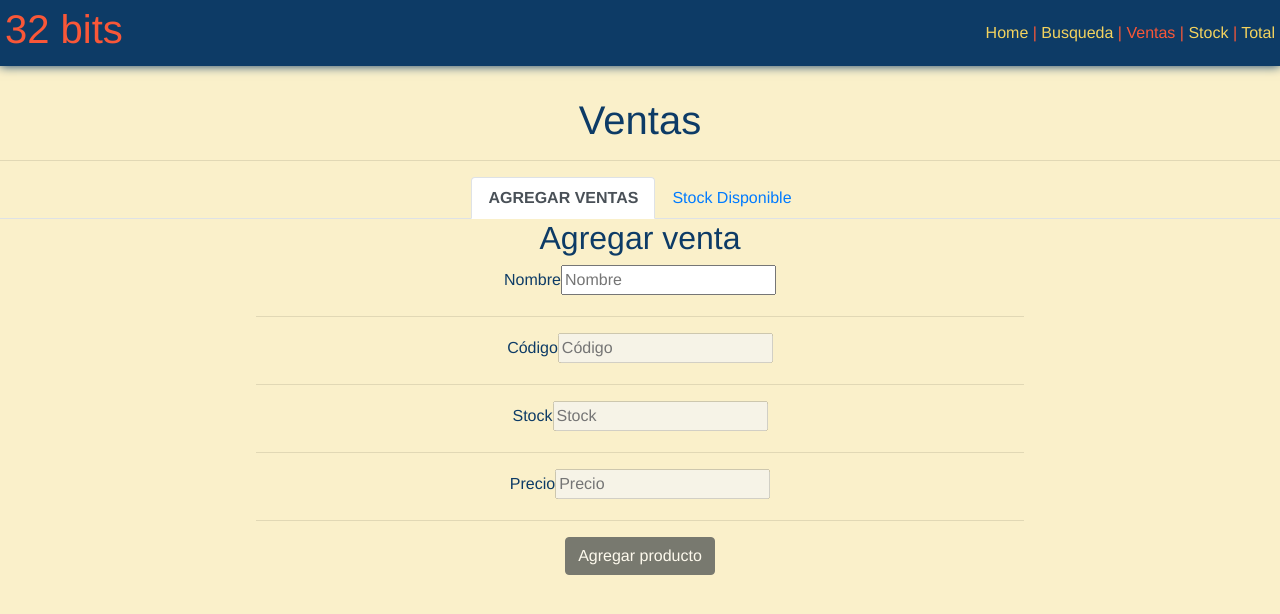
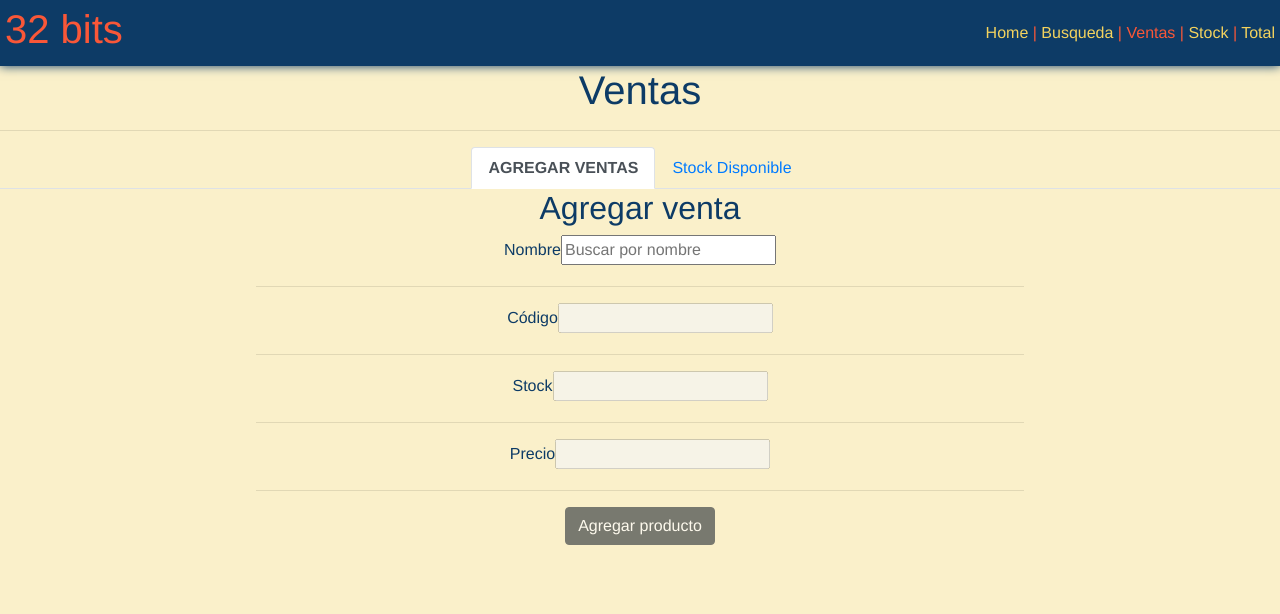
Before and after one commit to sebsegoso/32bitsTienda, a Vue app: page /ventas in a window 1280 px wide. Shown: the top 614 px of the page. Built offline with nearby package versions, Linux system fonts and the light colour scheme; what vue-sweetalert2 would draw is missing.

Commit message:
Mejorar aspecto de pantalla inicio

```diff
--- a/src/components/Navbar.vue
+++ b/src/components/Navbar.vue
@@ -26,7 +26,6 @@ export default {
   justify-content: space-between;
   align-items: center;
   box-shadow: 0 0 10px #0d3b66;
-  margin-bottom: 30px;
   color:#f95738;
   h1 {
     color: #f95738;
--- a/src/views/Inicio.vue
+++ b/src/views/Inicio.vue
@@ -1,8 +1,9 @@
 <template>
   <section>
-    <h1>32 bits</h1>
-    <h2>Juegos de PC y consolas!</h2>
-    <hr />
+    <div class="hero">
+      <h1>32 bits</h1>
+      <h2>Juegos de PC y consolas!</h2>
+    </div>
     <div class="enlaces">
       <router-link :to="{ name: 'Busqueda' }" class="enlace"
         >Búsqueda</router-link
@@ -22,6 +23,18 @@ export default {
 </script>
 
 <style lang="scss">
+.hero{
+  text-align: left;
+  padding: 40px;
+  height: 250px;
+  color: #f4d35e;
+  text-shadow: 1px 1px 5px #000;
+  background-image: url(https://socialgeek.co/wp-content/uploads/2019/03/gamer-1280x720.jpg);
+  background-size:auto;
+  background-repeat: no-repeat;
+  background-position: center;
+  background-attachment: fixed;
+}
 .enlaces {
   display: flex;
   flex-wrap: wrap;
--- a/src/views/Ventas.vue
+++ b/src/views/Ventas.vue
@@ -13,26 +13,26 @@
           <h2>Agregar venta</h2>
           <div class="inputs">
             <label for>Nombre</label>
-            <input v-model="nombre" placeholder="Nombre" list="titulos" />
+            <input v-model="nombre" placeholder="Buscar por nombre" list="titulos" />
             <hr />
 
             <label for>Código</label>
             <input
               v-model="autocompletado.codigo"
               disabled
-              placeholder="Código"
+
             />
             <hr />
 
             <label for>Stock</label>
-            <input v-model="stock" disabled placeholder="Stock" />
+            <input v-model="stock" disabled  />
             <hr />
 
             <label for>Precio</label>
             <input
               v-model="autocompletado.precio"
               disabled
-              placeholder="Precio"
+
             />
             <hr />
 
```
